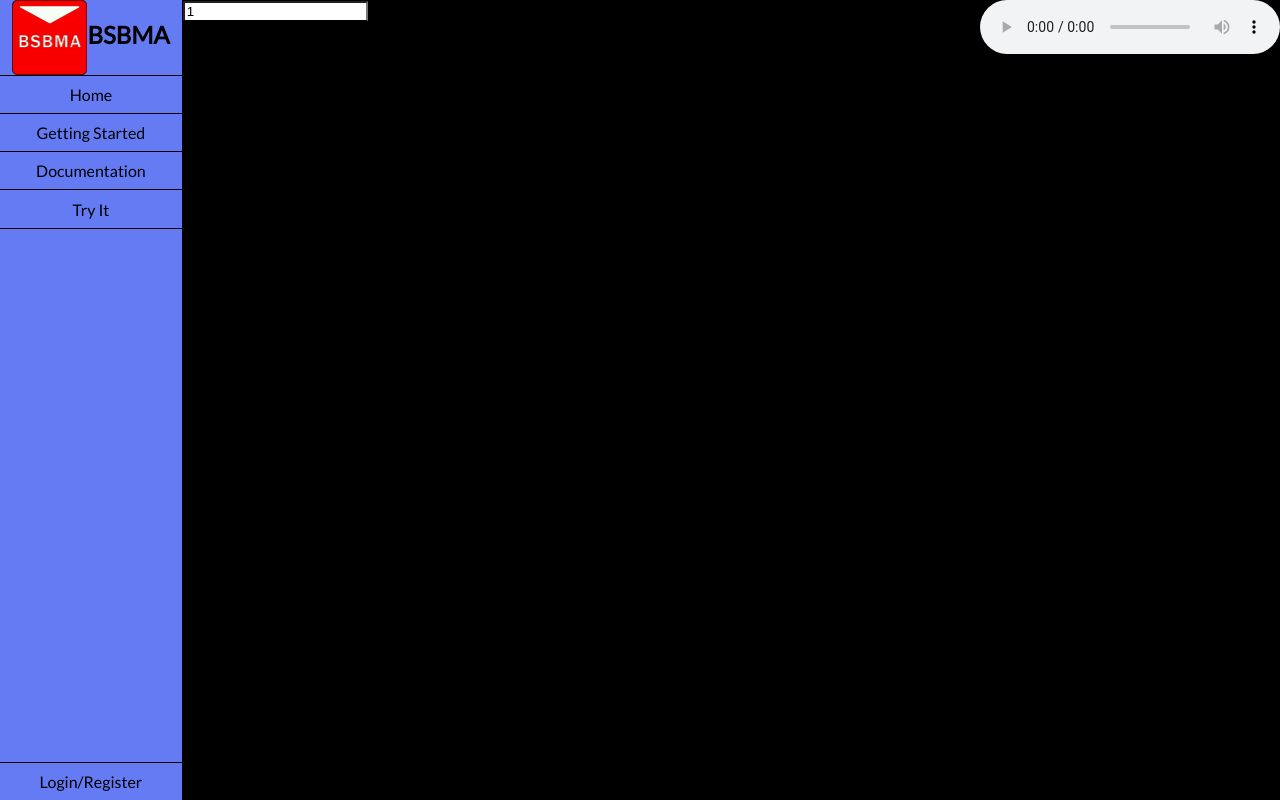
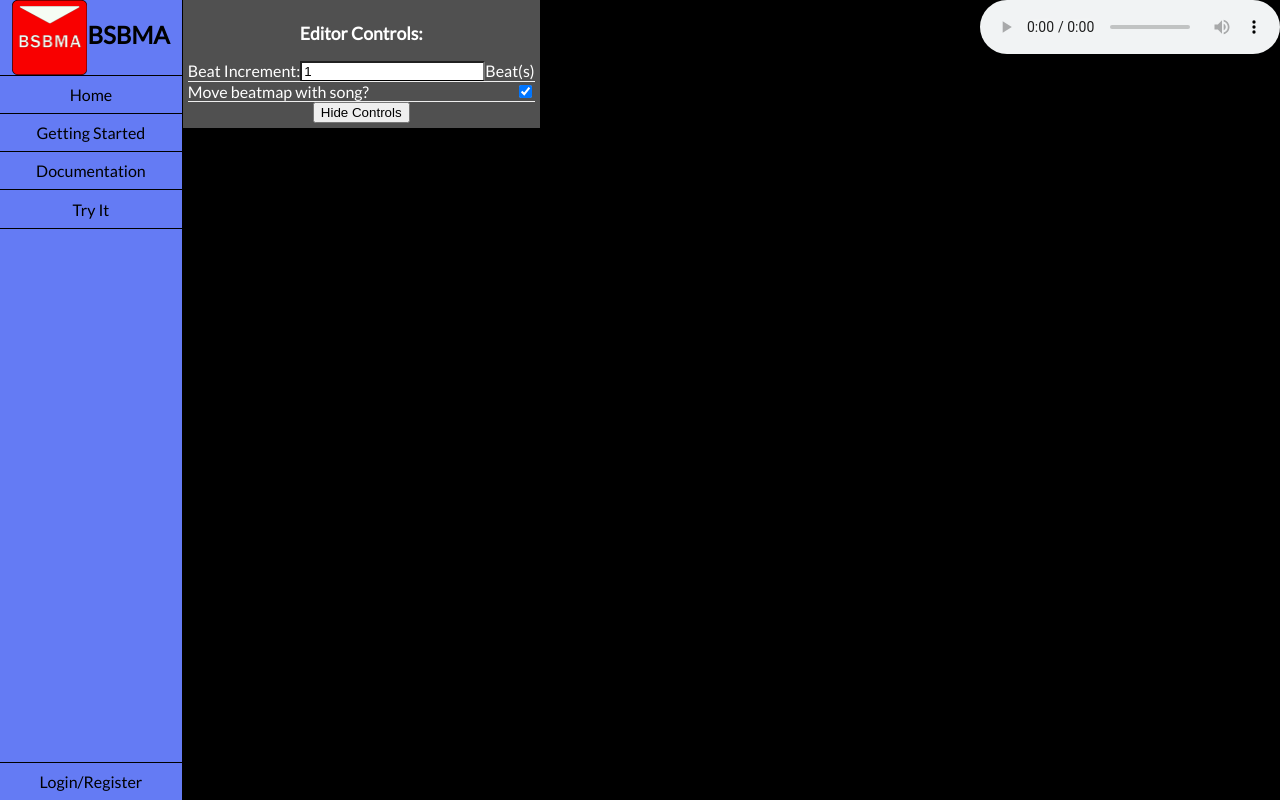
Before and after one commit to Xlayton/bsbma, a React (Create React App) app: page /editmap in a window 1280 px wide. Built offline with nearby package versions, Linux system fonts and the light colour scheme; no server answers.

Commit message:
Fix orientation of notes

```diff
--- a/src/components/EditorCanvas.tsx
+++ b/src/components/EditorCanvas.tsx
@@ -1,4 +1,4 @@
-import React, { Component } from 'react'
+import React, { Component, CSSProperties } from 'react'
 import { Scene, WebGLRenderer, PerspectiveCamera, AmbientLight, Raycaster, Vector2, Camera, Group, Vector3, Mesh, EdgesGeometry, LineSegments, LineBasicMaterial } from 'three'
 import { OrbitControls } from 'three/examples/jsm/controls/OrbitControls'
 import { GLTFLoader } from 'three/examples/jsm/loaders/GLTFLoader'
@@ -42,6 +42,10 @@ interface IState {
     toastType: "success" | "danger" | ""
     toastMsg: "Successfully Saved Beatmap" | "Beatmap Save Failed" | "",
     amountBeatToMove: number
+    allowMapToMove: boolean
+    timeToRestore: number
+    shouldUpdateTime: boolean
+    shouldShowControls: boolean
 }
 export class EditorCanvas extends Component<IProps, IState> {
 
@@ -59,7 +63,11 @@ export class EditorCanvas extends Component<IProps, IState> {
         showToast: false,
         toastType: "",
         toastMsg: "",
-        amountBeatToMove: 1
+        amountBeatToMove: 1,
+        allowMapToMove: true,
+        timeToRestore: 0,
+        shouldUpdateTime: true,
+        shouldShowControls: true
     }
 
     componentDidMount() {
@@ -68,8 +76,6 @@ export class EditorCanvas extends Component<IProps, IState> {
             fetch(`${this.props.apiURL}/getbeatmapdata?beatmapid=${this.props.beatmapid}`)
                 .then(res => res.json())
                 .then(data => {
-                    console.log(data)
-                    console.log(this.state.placementGrid)
                     let parseData = JSON.parse(data.beatmapdata);
                     parseData._obstacles.forEach((wall: any) => {
                         let filteredGridCell = this.state.placementGrid.children.filter(group => (group.children[0].userData.lineIndex === wall._lineIndex) && (group.children[0].userData.lineLayer === wall._lineLayer))[0];
@@ -85,7 +91,7 @@ export class EditorCanvas extends Component<IProps, IState> {
                                 let vector = new Vector3()
                                 filteredGridCell.getWorldPosition(vector)
                                 root.position.set(vector.x, vector.y, vector.z)
-                                root.userData = { "beat": wall._time, "lineIndex": filteredGridCell.userData.lineIndex, "lineLayer": filteredGridCell.userData.lineLayer, "baseVec": vector, isWall: false }
+                                root.userData = { "beat": wall._time, "lineIndex": filteredGridCell.children[0].userData.lineIndex, "lineLayer": filteredGridCell.children[0].userData.lineLayer, "baseVec": vector, isWall: false }
                                 root.quaternion.set(this.state.placementGrid.quaternion.x, this.state.placementGrid.quaternion.y, this.state.placementGrid.quaternion.z, this.state.placementGrid.quaternion.w)
                                 const edges = new EdgesGeometry((root.children[0] as Mesh).geometry);
                                 const line = new LineSegments(edges, new LineBasicMaterial({ color: 0xffffff }));
@@ -132,19 +138,19 @@ export class EditorCanvas extends Component<IProps, IState> {
                                         rotation = 90 * (Math.PI / 180)
                                         break;
                                     case 4:
+                                        rotation = 135 * (Math.PI / 180)
+                                        break;
+                                    case 5:
                                         rotation = -135 * (Math.PI / 180)
                                         break;
-                                    case 5:
-                                        rotation = 135 * (Math.PI / 180)
+                                    case 6:
+                                        rotation = 45 * (Math.PI / 180)
                                         break;
-                                    case 6:
+                                    case 7:
                                         rotation = -45 * (Math.PI / 180)
                                         break;
-                                    case 7:
-                                        rotation = 45 * (Math.PI / 180)
-                                        break;
                                 }
-                                root.userData = { "beat": note._time, "lineIndex": filteredGridCell.userData.lineIndex, "lineLayer": filteredGridCell.userData.lineLayer, "baseVec": vector, isWall: false }
+                                root.userData = { "beat": note._time, "lineIndex": filteredGridCell.children[0].userData.lineIndex, "lineLayer": filteredGridCell.children[0].userData.lineLayer, "baseVec": vector, isWall: false }
                                 root.quaternion.set(this.state.placementGrid.quaternion.x, this.state.placementGrid.quaternion.y, this.state.placementGrid.quaternion.z, this.state.placementGrid.quaternion.w)
                                 root.rotateX(rotation)
                                 const edges = new EdgesGeometry((root.children[0] as Mesh).geometry);
@@ -152,7 +158,6 @@ export class EditorCanvas extends Component<IProps, IState> {
                                 root.add(line);
                                 scene.add(root)
                             });
-                        console.log(note, filteredGridCell)
                     })
                     this.setState({ _notes: parseData._notes, _obstacles: parseData._obstacles })
                 })
@@ -177,7 +182,8 @@ export class EditorCanvas extends Component<IProps, IState> {
             controls.enableKeys = false
             controls.enableDamping = true
             controls.dampingFactor = 0.25
-            controls.enableZoom = false
+            controls.enableZoom = false;
+            controls.enablePan = false;
 
             loader.load("./models/GridPane.glb",
                 gltf => {
@@ -293,14 +299,28 @@ export class EditorCanvas extends Component<IProps, IState> {
             let aud = document.getElementById("editor-audio")
             if (aud) {
                 aud.addEventListener("timeupdate", evt => {
-                    if (!(evt.target as HTMLMediaElement).paused) {
-                        let time = Math.round(100 * (evt.target as HTMLMediaElement).currentTime) / 100
-                        this.setState({ beat: (time / 60) * this.props.bpm })
+                    if (this.state.allowMapToMove) {
+                        if (!(evt.target as HTMLMediaElement).paused) {
+                            let time = Math.round(10 * (evt.target as HTMLMediaElement).currentTime) / 10
+                            this.setState({ beat: (time / 60) * this.props.bpm })
+                        }
+                    } else {
+                        if (this.state.shouldUpdateTime) {
+                            this.setState({ shouldUpdateTime: false, timeToRestore: (evt.target as HTMLMediaElement).currentTime })
+                            if (evt.target) {
+                                evt.target.addEventListener("pause", this.onPause)
+                            }
+                        }
                     }
                 })
             }
             this.animate(camera, renderer, scene, canvasArea, raycaster);
         }
+    }
+    onPause = (evt: any) => {
+        this.setState({ shouldUpdateTime: true });
+        (evt.target as HTMLMediaElement).currentTime = this.state.timeToRestore
+        evt.target.removeEventListener("pause", this.onPause)
     }
     placeBlock = (event: MouseEvent, canvas: HTMLCanvasElement, camera: Camera, raycaster: Raycaster, scene: Scene, loader: GLTFLoader) => {
         let tempMouse = new Vector2()
@@ -327,7 +347,6 @@ export class EditorCanvas extends Component<IProps, IState> {
                             intersects[0].object.parent.getWorldPosition(vector)
                             root.position.set(vector.x, vector.y, vector.z)
                             let rotation = 0;
-                            console.log(this.state.cutDirection)
                             switch (this.state.cutDirection) {
                                 case 0:
                                     rotation = 180 * (Math.PI / 180)
@@ -342,16 +361,16 @@ export class EditorCanvas extends Component<IProps, IState> {
                                     rotation = 90 * (Math.PI / 180)
                                     break;
                                 case 4:
+                                    rotation = 135 * (Math.PI / 180)
+                                    break;
+                                case 5:
                                     rotation = -135 * (Math.PI / 180)
                                     break;
-                                case 5:
-                                    rotation = 135 * (Math.PI / 180)
-                                    break;
                                 case 6:
-                                    rotation = -45 * (Math.PI / 180)
+                                    rotation = 45 * (Math.PI / 180)
                                     break;
                                 case 7:
-                                    rotation = 45 * (Math.PI / 180)
+                                    rotation = -45 * (Math.PI / 180)
                                     break;
                             }
                             root.userData = { "beat": this.state.beat, "lineIndex": gridCellData.lineIndex, "lineLayer": gridCellData.lineLayer, "baseVec": vector, isWall: false }
@@ -515,8 +534,6 @@ export class EditorCanvas extends Component<IProps, IState> {
                 break;
         }
         if ((evt.key === "s" || evt.key === "S") && this.props.canSave && this.props.beatmapid) {
-            console.log("Saving")
-            console.log(this.props.beatmapid, { _notes: { ...this.state._notes }, _obstacles: { ...this.state._obstacles } })
             fetch(`${this.props.apiURL}/savebeatmap`, {
                 method: "POST",
                 headers: {
@@ -532,24 +549,40 @@ export class EditorCanvas extends Component<IProps, IState> {
                     if (data.code === 200) {
                         this.setState({ showToast: true, toastMsg: "Successfully Saved Beatmap", toastType: "success" })
                     } else {
-                        console.log(data)
                         this.setState({ showToast: true, toastMsg: "Beatmap Save Failed", toastType: "danger" })
                     }
                 })
                 .catch((err) => {
-                    console.log(err);
                     this.setState({ showToast: true, toastMsg: "Beatmap Save Failed", toastType: "danger" })
+                    console.error(err)
                 })
         }
     }
 
     render() {
+        let hideStyle: CSSProperties = {
+            visibility: "hidden"
+        };
+        let showStyle: CSSProperties = {
+            visibility: "visible"
+        }
         return (
             <>
                 <Toast isVisible={this.state.showToast} toastText={this.state.toastMsg} hide={() => this.setState({ showToast: false })} type={this.state.toastType} />
                 <div id="canvas-area" onWheel={(evt) => this.moveBeat(evt)}>
-                    <div id="editorControls">
-                        <input type="number" step="0.1" id="beatAmt" className="text-input" value={this.state.amountBeatToMove} onChange={(evt) => this.setState({ amountBeatToMove: parseFloat(evt.target.value) })} />
+                    <button onClick={() => this.setState({ shouldShowControls: true })} id="showControlsBtn" style={!this.state.shouldShowControls ? showStyle : hideStyle}>Show Controls</button>
+                    <div id="editorControls" style={this.state.shouldShowControls ? showStyle : hideStyle}>
+                        <h3>Editor Controls:</h3>
+                        <div>
+                            <label>Beat Increment:</label>
+                            <input type="number" step="0.1" id="beatAmt" className="text-input" value={this.state.amountBeatToMove} onChange={(evt) => this.setState({ amountBeatToMove: parseFloat(evt.target.value) })} />
+                            <label>Beat(s)</label>
+                        </div>
+                        <div>
+                            <label>Move beatmap with song?</label>
+                            <input type="checkbox" checked={this.state.allowMapToMove} onChange={evt => this.setState({ allowMapToMove: evt.target.checked })} />
+                        </div>
+                        <button onClick={() => this.setState({ shouldShowControls: false })}>Hide Controls</button>
                     </div>
                 </div>
                 <audio id="editor-audio" src={this.props.songFileURL} controls />
--- a/src/styling/App.css
+++ b/src/styling/App.css
@@ -296,6 +296,34 @@
     position: absolute;
     top: 0;
     left: 0;
+    background-color: rgba(200, 200, 200, 0.4);
+    padding: 5px;
+    color: #fff;
+    display: flex;
+    justify-content: center;
+    align-items: center;
+    flex-direction: column;
+}
+
+#showControlsBtn {
+    position: absolute;
+    top: 0;
+    left: 0;
+}
+
+#editorControls>h3 {
+    font-size: 1.1em;
+}
+
+#editorControls>div {
+    display: flex;
+    justify-content: space-between;
+    width: 100%;
+}
+
+#editorControls>div:nth-child(2n + 1) {
+    border-bottom: 1px solid #efefef;
+    border-top: 1px solid #efefef;
 }
 
 #canvas-area {
```
